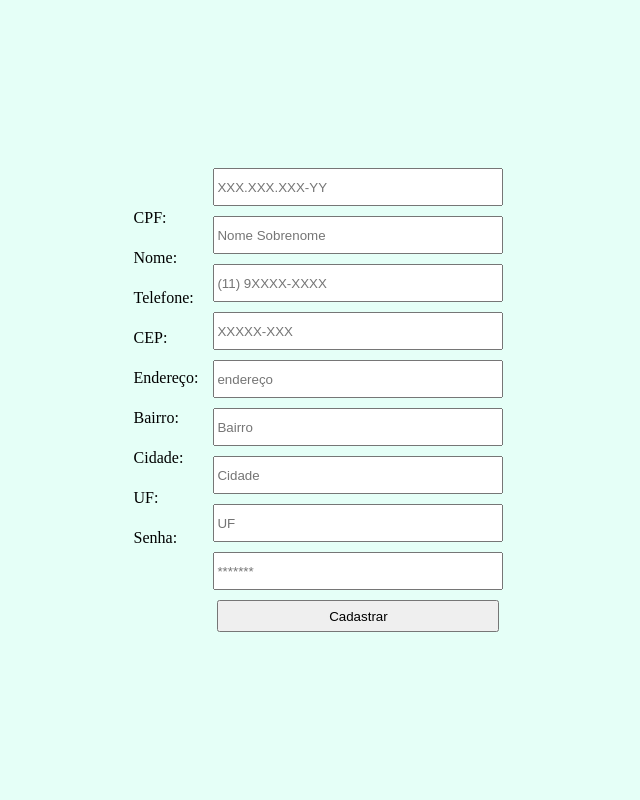
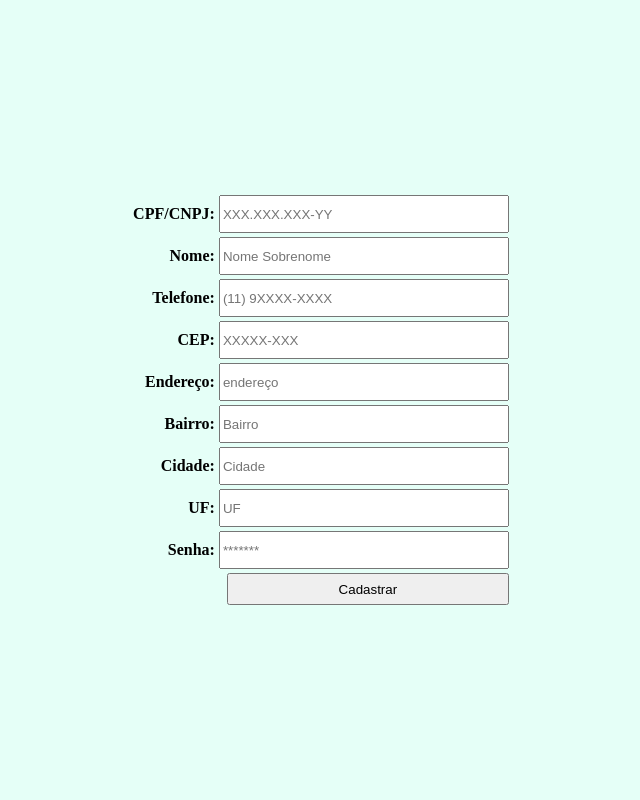
Before and after one commit to obertobr/LojaVirtualPHP, a PHP site: page /cadastro.html in a window 1280 px wide. Shown: the whole page, without its empty margins (319-959 px from the left). Run offline with PHP 8.4, Linux system fonts and the light colour scheme; lists and menus that the app fills with data are empty.

Commit message:
registration system working

```diff
--- a/site/cadastro.html
+++ b/site/cadastro.html
@@ -8,31 +8,48 @@
 </head>
 <body>
     <div id="cadastro">
-        <form action="./functions/createAccount.php" method="POST">
-            <div id="form_label">
-                <label for="cpf">CPF: </label>
-                <label for="nome">Nome: </label>
-                <label for="telefone">Telefone: </label>
-                <label for="cep">CEP: </label>
-                <label for="endereco">Endereço: </label>
-                <label for="bairro">Bairro: </label>
-                <label for="cidade">Cidade: </label>
-                <label for="uf">UF: </label>
-                <label for="senha">Senha: </label>
-                <label for="null"></label>
-            </div>
-            <div id="form_input">
-                <input type="text" name="cpf" placeholder="XXX.XXX.XXX-YY">
-                <input type="text" name="nome" placeholder="Nome Sobrenome">
-                <input type="text" name="telefone" placeholder="(11) 9XXXX-XXXX">
-                <input type="text" name="cep" placeholder="XXXXX-XXX">
-                <input type="text" name="endereco" placeholder="endereço">
-                <input type="text" name="bairro" placeholder="Bairro">
-                <input type="text" name="cidade" placeholder="Cidade">
-                <input type="text" name="uf" placeholder="UF">
-                <input type="text" name="senha" placeholder="*******">
-                <input type="submit" value="Cadastrar">
-            </div>
+        <form action="functions/createAccount.php" method="POST">
+            <table id="form_register">
+                <tr>
+                    <th><label for="cpf-cnpj">CPF/CNPJ: </label></th>
+                    <th><input type="text" name="cpf-cnpj" placeholder="XXX.XXX.XXX-YY"></th>
+                </tr>
+                <tr>
+                    <th><label for="nome">Nome: </label></th>
+                    <th><input type="text" name="nome" placeholder="Nome Sobrenome"></th>
+                </tr>
+                <tr>
+                    <th><label for="numero">Telefone: </label></th>
+                    <th><input type="text" name="numero" placeholder="(11) 9XXXX-XXXX"></th>
+                </tr>
+                <tr>
+                    <th><label for="cep">CEP: </label></th>
+                    <th><input type="text" name="cep" placeholder="XXXXX-XXX"></th>
+                </tr>
+                <tr>
+                    <th><label for="endereco">Endereço: </label></th>
+                    <th><input type="text" name="endereco" placeholder="endereço"></th>
+                </tr>
+                <tr>
+                    <th><label for="bairro">Bairro: </label></th>
+                    <th><input type="text" name="bairro" placeholder="Bairro"></th>
+                </tr>
+                <tr>
+                    <th><label for="cidade">Cidade: </label></th>
+                    <th><input type="text" name="cidade" placeholder="Cidade"></th>
+                </tr>
+                <tr>
+                    <th><label for="estado">UF: </label></th>
+                    <th><input type="text" name="estado" placeholder="UF"></th>
+                </tr>
+                <tr>
+                    <th><label for="senha">Senha: </label></th>
+                    <th><input type="password" name="senha" placeholder="*******"></th>
+                </tr>
+                <tr>
+                    <th colspan="2"><input type="submit" value="Cadastrar"></th>
+                </tr>
+            </table>
         </form>
     </div>
 </body>
--- a/site/style/style.css
+++ b/site/style/style.css
@@ -74,35 +74,13 @@ a {
     flex-direction: row;
     align-items: center;
     justify-content: center;
-    flex-wrap: nowrap;
 
-    gap: 10px;
     height: 100vh;
     width: 100vw;
 }
 
-#form_label {
-    display: flex;
-    flex-direction: column;
-    justify-content: flex-start;
-    align-items: start;
-
-}
-
-#form_label label {
-    margin-bottom: 22px;
-
-}
-
-#form_input{
-    display: flex;
-    flex-direction: column;
-    justify-content: flex-end;
-    align-items: center;
-}
-
-#form_input input {
-    margin: 5px;
+#form_register tr > th:first-child {
+    text-align: end;
 }
 
 #cadastro input {
```
